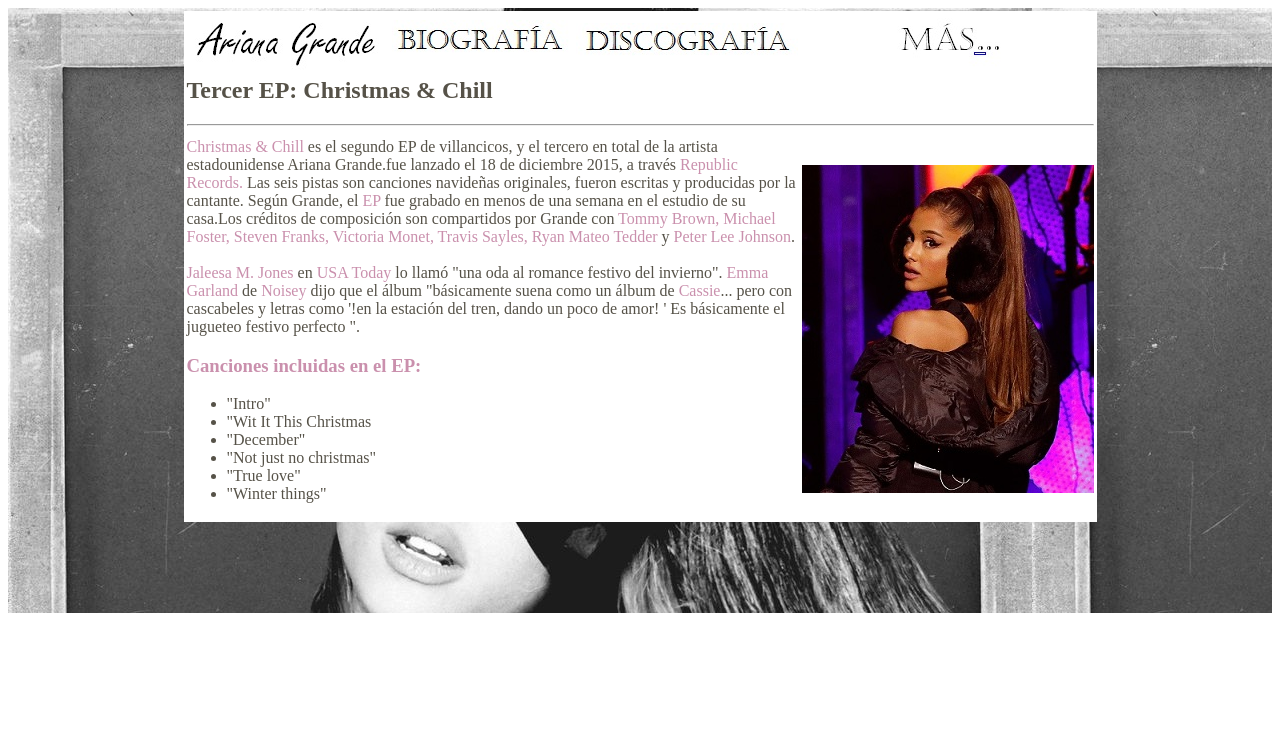
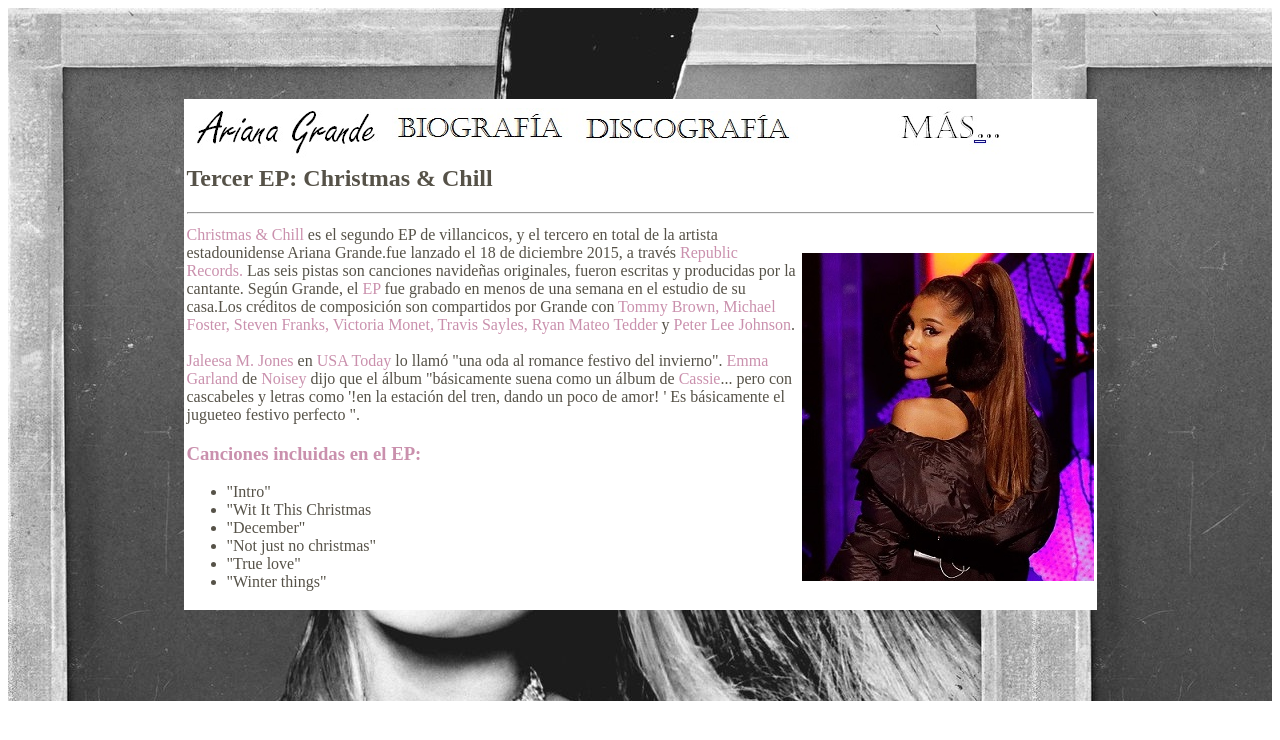
Before and after one commit to nmahecha/ArianaGrande.github.io, a plain HTML site: page ChristmasChill.html in a window 1280 px wide. Drawn offline with Linux system fonts and the light colour scheme.

Commit message:
Create ChristmasChill.html

```diff
--- a/ChristmasChill.html
+++ b/ChristmasChill.html
@@ -14,6 +14,11 @@
 <table border=0 width=100% bgcolor=white body background="Fondo1.jpg">
    <tr>
    <td>
+       <p><br/>
+<br/>
+<br/>
+<br/>
+</p>
      <center> <table border=0  width=70% bgcolor=white>
 
 
```
